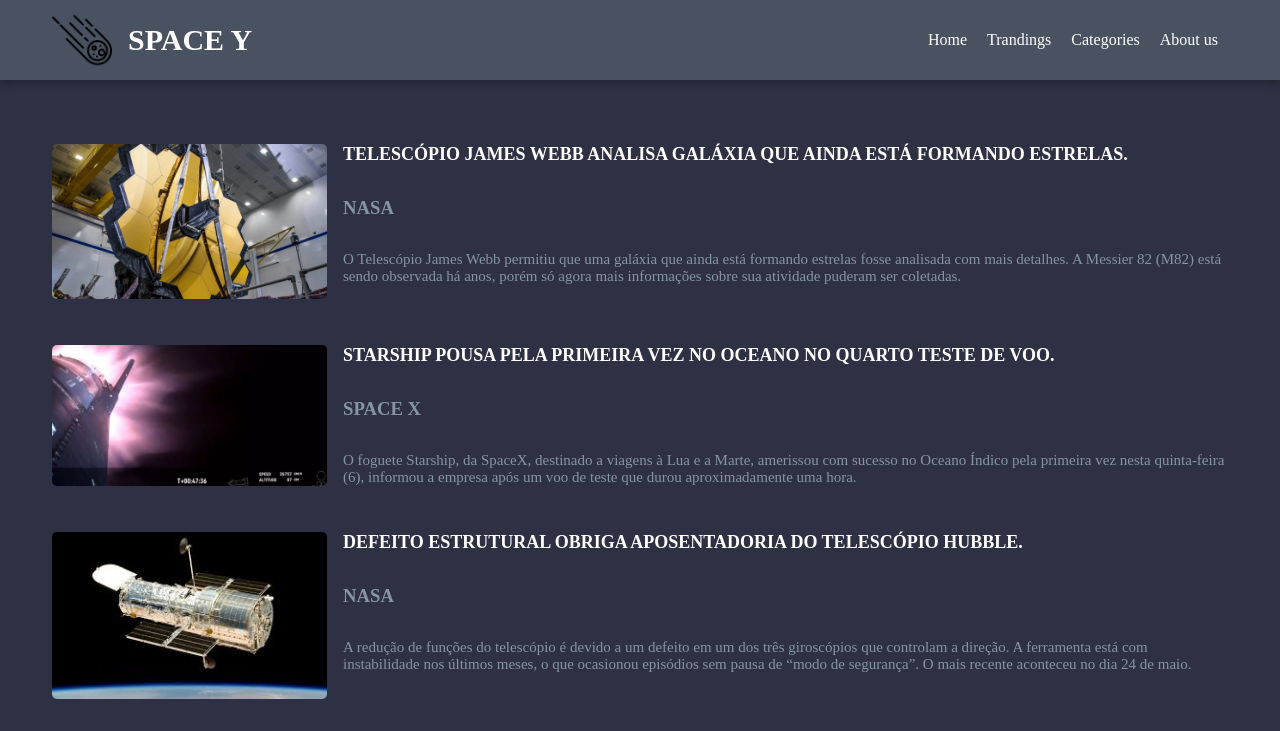
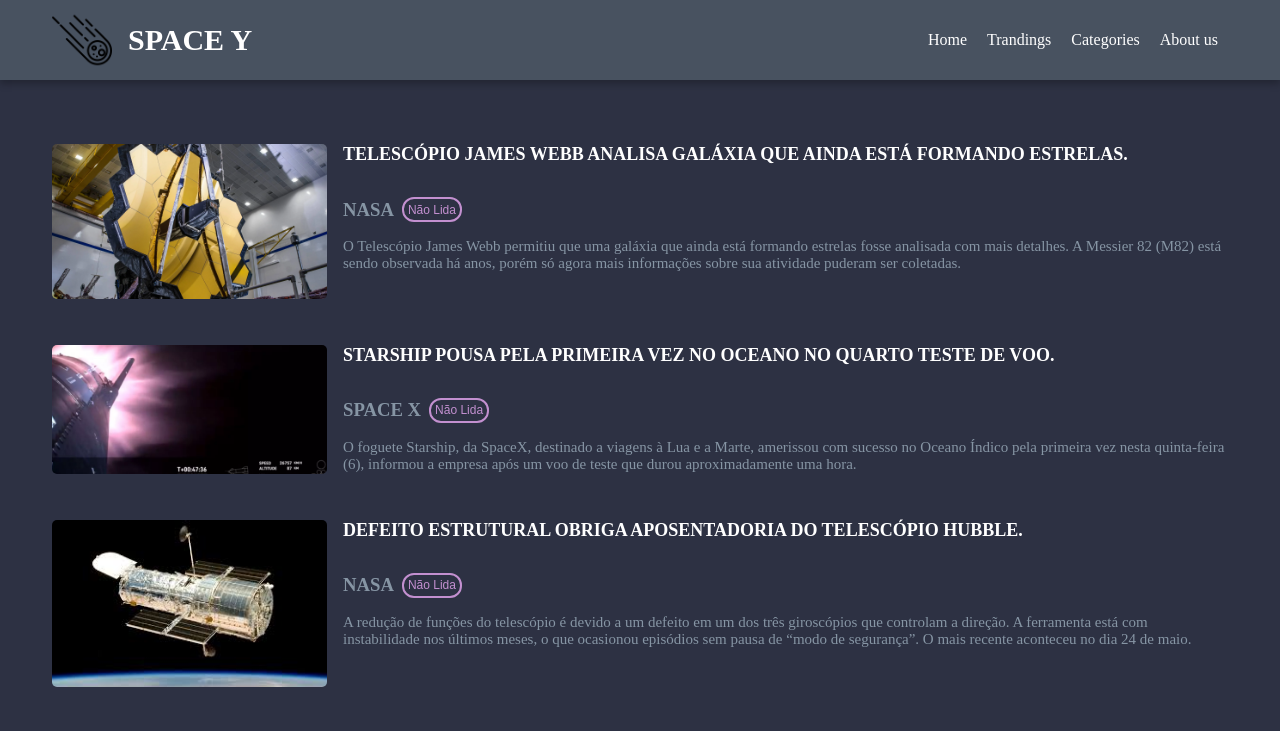
Before and after one commit to Matheus-Patricio/ReactPage-adaTech-Course, a React (Create React App) app in the folder my-app/: page / in a window 1280 px wide. Shown: the top 731 px of the page. Built offline with nearby package versions, Linux system fonts and the light colour scheme.

Commit message:
Button component

```diff
--- a/my-app/src/components/article/Article.jsx
+++ b/my-app/src/components/article/Article.jsx
@@ -1,16 +1,31 @@
 import React from 'react'
-import jWebb from '../../assets/imgs/jameswebb.png'
 import './article_style.css'
 
 
 export class Article extends React.Component {
+    constructor(){
+        super()
+        this.state = {reader: false}
+    }
+    altState = () => {
+        this.setState({reader: !this.state.reader})
+    }
+
+
     render() {
         return (
             <article>
                  <img src={this.props.thumbnail} alt={this.props.title} />
                  <div className="articleText">
+
                     <h2>{this.props.title}</h2>
-                    <h3>{this.props.provider}</h3>
+                    <div className="secondary">
+                        <h3>{this.props.provider}</h3>
+
+                        <button
+                        onClick={this.altState}>{this.state.reader ? "Lida" : "Não Lida"}
+                        </button>
+                    </div>
                     <p>{this.props.description}</p>
                  </div>
             </article>
--- a/my-app/src/components/article/article_style.css
+++ b/my-app/src/components/article/article_style.css
@@ -14,7 +14,6 @@ article h2 {
 }
 
 article h3 {
-    margin-bottom: 2rem;
     color: #8695a4;
     font-weight: 600;
 }
@@ -23,3 +22,27 @@ article p {
     color: #8695a4;
     font-size: 15px;
 }
+
+button{
+    height: 25px;
+    width: 60px;
+    font-size: 12px;
+    border: solid 2px;
+    border-radius: 12px;
+    background: #2d3143;
+    border-color: #c390d0;
+    color: #c390d0;
+}
+
+button:hover {
+    border-color: #e694fa;
+    color: #e694fa;
+    transition: all ease-in 0.3s;
+}
+
+article .secondary {
+    display: flex;
+    gap: 0.5rem;
+    margin: 1rem auto;
+    align-items: center;
+}
```
